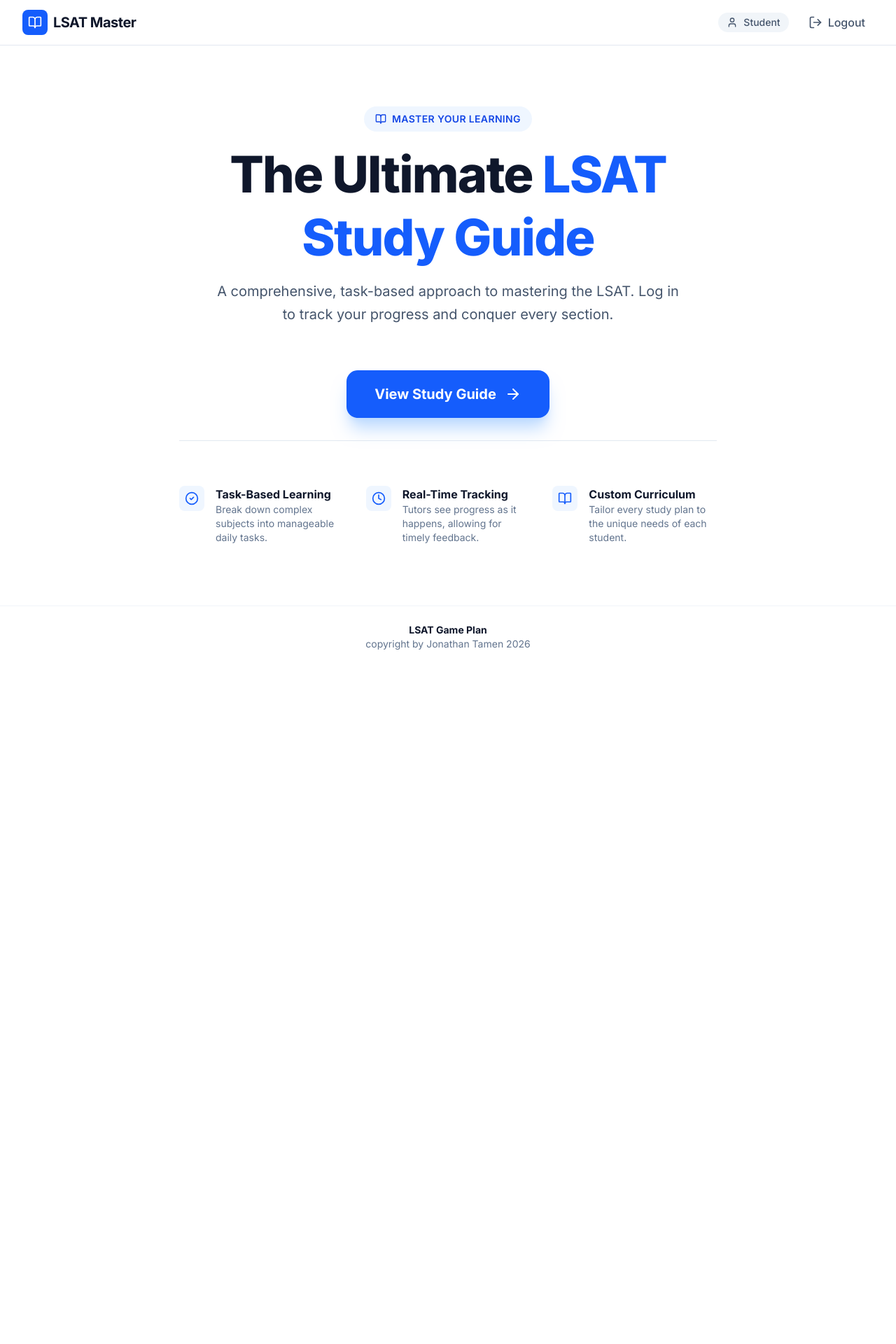
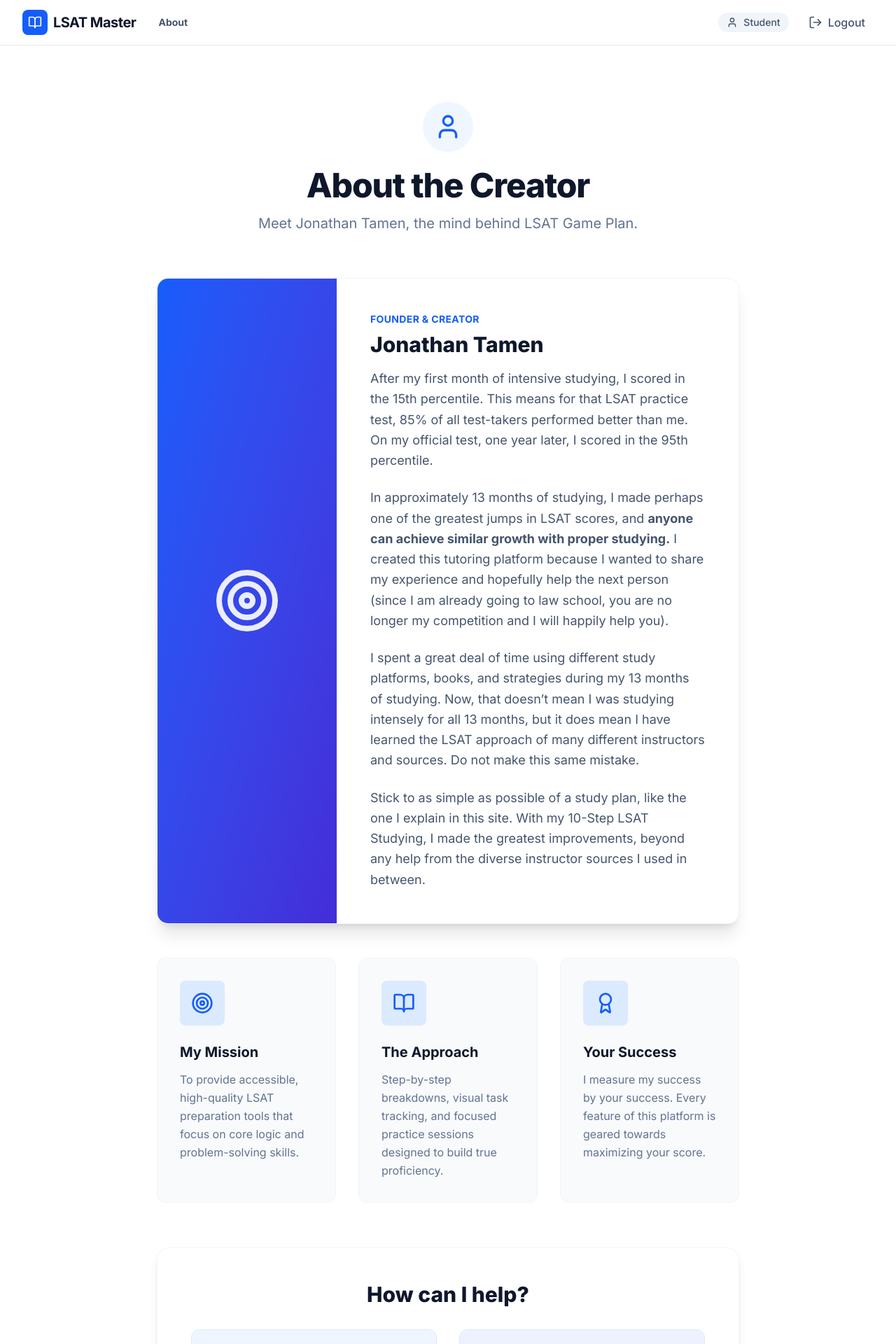
Before and after one commit to jonathantamen/LSAT-Game-Plan, a React (Vite) app: page /#/about in a window 1280 px wide. Before the commit this address led to /. Shown: the top 1920 px of the page at 70% size. Before the commit the page ends 954 px from the top, so only its background shows below. Built offline with nearby package versions, Linux system fonts and the light colour scheme; no server answers; the database is empty; sample sign-in values are in the browser's storage.

Commit message:
added an about page, added some task completion features

```diff
--- a/src/App.tsx
+++ b/src/App.tsx
@@ -6,6 +6,7 @@
 import { Home } from './pages/Home';
 import { TutorDashboard } from './pages/TutorDashboard';
 import { StudentDashboard } from './pages/StudentDashboard';
+import { About } from './pages/About';
 
 import { Toaster } from 'react-hot-toast';
 
@@ -16,6 +17,7 @@
         <Layout>
           <Routes>
             <Route path="/" element={<Home />} />
+            <Route path="/about" element={<About />} />
 
             <Route
               path="/tutor"
--- a/src/components/Layout.tsx
+++ b/src/components/Layout.tsx
@@ -17,13 +17,18 @@
       <nav className="bg-white border-b border-slate-200 sticky top-0 z-50">
         <div className="max-w-7xl mx-auto px-4 sm:px-6 lg:px-8">
           <div className="flex justify-between h-16">
-            <div className="flex items-center">
+            <div className="flex items-center gap-8">
               <Link to="/" className="flex items-center gap-2 group">
                 <div className="bg-blue-600 p-2 rounded-lg group-hover:bg-blue-700 transition-colors">
                   <BookOpen className="h-5 w-5 text-white" />
                 </div>
                 <span className="text-xl font-bold tracking-tight text-slate-900">LSAT Master</span>
               </Link>
+              <nav className="hidden md:flex gap-6">
+                <Link to="/about" className="text-sm font-bold text-slate-600 hover:text-blue-600 transition-colors">
+                  About
+                </Link>
+              </nav>
             </div>
 
             {user ? (
--- /dev/null
+++ b/src/pages/About.tsx
@@ -0,0 +1,101 @@
+import React from 'react';
+import { BookOpen, User, Target, Award, ArrowRight } from 'lucide-react';
+import { Link } from 'react-router-dom';
+
+export function About() {
+  return (
+    <div className="max-w-4xl mx-auto py-12 px-4 sm:px-6 lg:px-8 fade-in">
+      <div className="text-center mb-16">
+        <div className="inline-flex items-center justify-center p-4 bg-blue-50 rounded-full mb-6">
+          <User className="h-10 w-10 text-blue-600" />
+        </div>
+        <h1 className="text-4xl font-extrabold text-slate-900 tracking-tight sm:text-5xl">
+          About the Creator
+        </h1>
+        <p className="mt-4 text-xl text-slate-500 max-w-2xl mx-auto">
+          Meet Jonathan Tamen, the mind behind LSAT Game Plan.
+        </p>
+      </div>
+
+      <div className="bg-white rounded-2xl shadow-xl overflow-hidden border border-slate-100 mb-12 transform transition-all hover:shadow-2xl">
+        <div className="md:flex">
+          <div className="md:flex-shrink-0 bg-gradient-to-br from-blue-600 to-indigo-700 md:w-64 flex items-center justify-center p-8">
+             <Target className="h-24 w-24 text-white opacity-90" />
+          </div>
+          <div className="p-8 md:p-12 flex flex-col justify-center">
+            <div className="uppercase tracking-wide text-sm text-blue-600 font-bold mb-2">
+              Founder & Creator
+            </div>
+            <h2 className="text-3xl font-extrabold text-slate-900 mb-4">Jonathan Tamen</h2>
+            <p className="text-slate-600 leading-relaxed mb-6 text-lg">
+              After my first month of intensive studying, I scored in the 15th percentile. This means for that LSAT practice test, 85% of all test-takers performed better than me. On my official test, one year later, I scored in the 95th percentile.
+            </p>
+            <p className="text-slate-600 leading-relaxed mb-6 text-lg">
+              In approximately 13 months of studying, I made perhaps one of the greatest jumps in LSAT scores, and <strong>anyone can achieve similar growth with proper studying.</strong> I created this tutoring platform because I wanted to share my experience and hopefully help the next person (since I am already going to law school, you are no longer my competition and I will happily help you).
+            </p>
+            <p className="text-slate-600 leading-relaxed mb-6 text-lg">
+              I spent a great deal of time using different study platforms, books, and strategies during my 13 months of studying. Now, that doesn’t mean I was studying intensely for all 13 months, but it does mean I have learned the LSAT approach of many different instructors and sources. Do not make this same mistake.
+            </p>
+            <p className="text-slate-600 leading-relaxed text-lg">
+              Stick to as simple as possible of a study plan, like the one I explain in this site. With my 10-Step LSAT Studying, I made the greatest improvements, beyond any help from the diverse instructor sources I used in between.
+            </p>
+          </div>
+        </div>
+      </div>
+
+      <div className="grid md:grid-cols-3 gap-8 mb-16">
+        <div className="bg-slate-50 rounded-xl p-8 border border-slate-100 hover:bg-white hover:shadow-xl hover:-translate-y-1 transition-all duration-300 group">
+          <div className="bg-blue-100 w-16 h-16 rounded-lg flex items-center justify-center mb-6 group-hover:bg-blue-600 transition-colors">
+            <Target className="h-8 w-8 text-blue-600 group-hover:text-white transition-colors" />
+          </div>
+          <h3 className="text-xl font-bold text-slate-900 mb-3">My Mission</h3>
+          <p className="text-slate-500 leading-relaxed">To provide accessible, high-quality LSAT preparation tools that focus on core logic and problem-solving skills.</p>
+        </div>
+
+        <div className="bg-slate-50 rounded-xl p-8 border border-slate-100 hover:bg-white hover:shadow-xl hover:-translate-y-1 transition-all duration-300 group">
+          <div className="bg-blue-100 w-16 h-16 rounded-lg flex items-center justify-center mb-6 group-hover:bg-blue-600 transition-colors">
+            <BookOpen className="h-8 w-8 text-blue-600 group-hover:text-white transition-colors" />
+          </div>
+          <h3 className="text-xl font-bold text-slate-900 mb-3">The Approach</h3>
+          <p className="text-slate-500 leading-relaxed">Step-by-step breakdowns, visual task tracking, and focused practice sessions designed to build true proficiency.</p>
+        </div>
+
+        <div className="bg-slate-50 rounded-xl p-8 border border-slate-100 hover:bg-white hover:shadow-xl hover:-translate-y-1 transition-all duration-300 group">
+          <div className="bg-blue-100 w-16 h-16 rounded-lg flex items-center justify-center mb-6 group-hover:bg-blue-600 transition-colors">
+            <Award className="h-8 w-8 text-blue-600 group-hover:text-white transition-colors" />
+          </div>
+          <h3 className="text-xl font-bold text-slate-900 mb-3">Your Success</h3>
+          <p className="text-slate-500 leading-relaxed">I measure my success by your success. Every feature of this platform is geared towards maximizing your score.</p>
+        </div>
+      </div>
+
+      <div className="bg-white rounded-2xl shadow-lg border border-slate-100 mb-16 p-8 md:p-12">
+        <h2 className="text-3xl font-extrabold text-slate-900 mb-8 text-center">How can I help?</h2>
+        <div className="grid md:grid-cols-2 gap-8">
+          <div className="bg-blue-50 rounded-xl p-8 border border-blue-100 hover:shadow-md transition-shadow">
+            <h3 className="text-xl font-bold text-slate-900 mb-4 whitespace-nowrap">1. Regular Tutoring</h3>
+            <p className="text-slate-600 mb-6">If you would like to schedule a regular tutoring session with me, please use this link.</p>
+            <a href="https://calendar.app.google/pWNGSULiryw7kTiG8" target="_blank" rel="noopener noreferrer" className="inline-flex items-center text-blue-600 font-bold hover:text-blue-700">
+              Schedule a Session <ArrowRight className="ml-2 h-4 w-4" />
+            </a>
+          </div>
+          <div className="bg-indigo-50 rounded-xl p-8 border border-indigo-100 hover:shadow-md transition-shadow">
+            <h3 className="text-xl font-bold text-slate-900 mb-4 whitespace-nowrap">2. Study Advice</h3>
+            <p className="text-slate-600 mb-6">If you would like to read more about my LSAT study experience and the advice I would give to future test takers, please follow here.</p>
+            <Link to="/student" className="inline-flex items-center text-indigo-600 font-bold hover:text-indigo-700">
+              Read More <ArrowRight className="ml-2 h-4 w-4" />
+            </Link>
+          </div>
+        </div>
+      </div>
+
+      <div className="text-center bg-blue-50 rounded-3xl p-12 border border-blue-100">
+        <h3 className="text-2xl font-bold text-slate-900 mb-6">Ready to start your journey?</h3>
+        <Link to="/" className="inline-flex items-center justify-center px-8 py-4 text-lg font-bold rounded-full text-white bg-blue-600 hover:bg-blue-700 transition-all hover:scale-105 shadow-lg hover:shadow-blue-200">
+          Return to Dashboard
+          <ArrowRight className="ml-2 h-5 w-5" />
+        </Link>
+      </div>
+    </div>
+  );
+}
--- a/src/pages/StudentDashboard.tsx
+++ b/src/pages/StudentDashboard.tsx
@@ -224,29 +224,21 @@
                       )}
                     </div>
 
-                    {task.description && (
-                      <div className={cn(
-                        "prose prose-slate prose-blue max-w-none prose-p:leading-relaxed",
-                        isCompleted ? "opacity-60" : ""
-                      )}>
+                    {task.description && !isCompleted && (
+                      <div className="prose prose-slate prose-blue max-w-none prose-p:leading-relaxed">
                         <ReactMarkdown remarkPlugins={[remarkGfm]}>
                           {task.description}
                         </ReactMarkdown>
                       </div>
                     )}
 
-                    {task.linkUrl && (
+                    {task.linkUrl && !isCompleted && (
                       <div className="pt-2">
                         <a
                           href={task.linkUrl}
                           target="_blank"
                           rel="noopener noreferrer"
-                          className={cn(
-                            "inline-flex items-center gap-2 px-5 py-2.5 text-sm rounded-lg font-semibold transition-all",
-                            isCompleted
-                              ? "bg-slate-100 text-slate-500 hover:bg-slate-200"
-                              : "bg-slate-900 text-white hover:bg-blue-600 hover:shadow-sm"
-                          )}
+                          className="inline-flex items-center gap-2 px-5 py-2.5 text-sm rounded-lg font-semibold transition-all bg-slate-900 text-white hover:bg-blue-600 hover:shadow-sm"
                         >
                           {task.linkText || 'Open Link'}
                           <ExternalLink className="h-4 w-4" />
@@ -254,7 +246,10 @@
                       </div>
                     )}
 
-                    <div className="pt-4 mt-2 border-t border-slate-100 flex items-center gap-3">
+                    <div className={cn(
+                      "flex items-center gap-3",
+                      !isCompleted && "pt-4 mt-2 border-t border-slate-100"
+                    )}>
                       <button
                         onClick={() => toggleTask(task.id)}
                         aria-label={isCompleted ? "Mark lesson as incomplete" : "Mark lesson as complete"}
```
Also changed, not shown: 2 other files (tests, documents, lock files or other folders).
